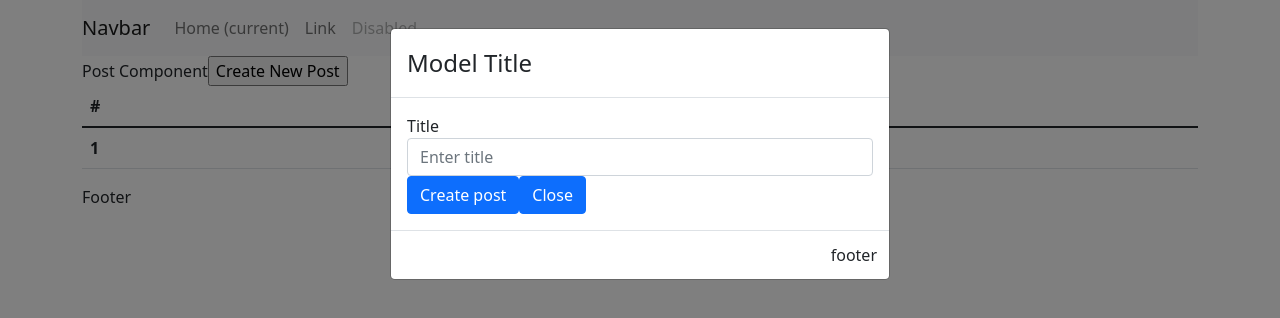
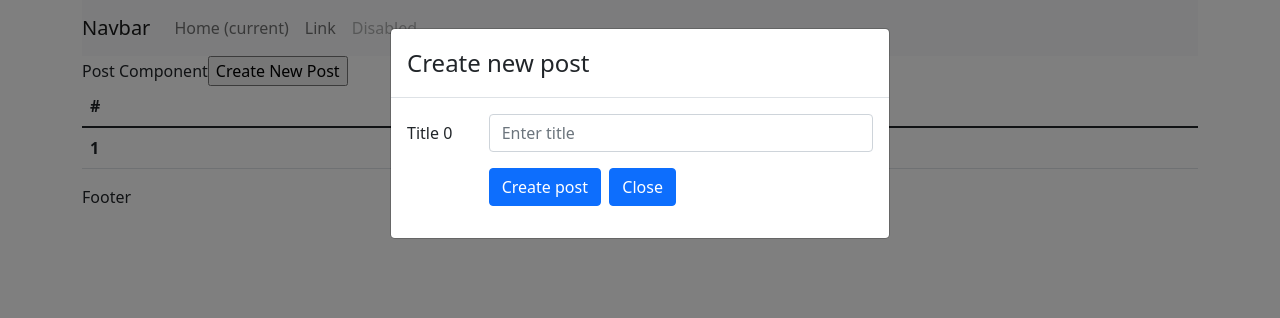
Before and after one commit to vinayjoshi03/react-basic-with-hooks, a React (Create React App) app: page / in a window 1280 px wide. Both pictures are taken after a click on the button "Create New Post". Shown: the top 318 px of the page. Built offline with nearby package versions, Linux system fonts and the light colour scheme.

Commit message:
Fixed the code

```diff
--- a/src/components/Posts/AddPostFormComponent.js
+++ b/src/components/Posts/AddPostFormComponent.js
@@ -1,8 +1,9 @@
-import React, { useState, useEffect, useCallback } from "react";
+import React, { useState, useEffect, useCallback, useReducer } from "react";
 import { addPost } from '../../slices/postsSlice';
 import { showModelBox, hideModelBox } from '../../slices/global';
 import { useSelector, useDispatch } from 'react-redux'
 const shortid = require('shortid');
+
 const AddPostFormComponent = () => {
     const [postTitle, setpostTitle] = useState('');
     const dispatch = useDispatch();
@@ -13,16 +14,35 @@ const AddPostFormComponent = () => {
         }
         dispatch(hideModelBox());
     });
-
+ const [counter, reducerDispatch] = useReducer((state, action)=>{
+     console.log('Initial-->',state)
+     if(action.type == 'Increment') {
+        state = state+1;
+        console.log('incrmental-->',state)
+     }
+    return state;
+ }, 0)
     return (
         <>
             <form onSubmit={(e) => { addPostActionHandler(e) }}>
-                <div className="form-group">
-                    <label for="exampleInputEmail1">Title</label>
-                    <input type="text" onChange={(e) => { if(e.target.value !='') {setpostTitle(e.target.value)} }} className="form-control" id="postTitle" placeholder="Enter title" />
+                <div className={"mb-3 row"}>
+                    <label for="title" class="col-sm-2 col-form-label">Title {counter}</label>
+                    <div class="col-sm-10">
+                        <input
+                        type="text"
+                        className="form-control"
+                        id="postTitle"
+                        placeholder="Enter title"
+                        onChange={(e) => { if (e.target.value != '') { setpostTitle(e.target.value) } }}  />
+                    </div>
                 </div>
-                <button type="submit" className="btn btn-primary">Create post</button>
-                <button onClick={()=> {dispatch(hideModelBox())}} type="button" className="btn btn-primary">Close</button>
+                <div className={"mb-3 row"}>
+                    <label for="title" class="col-sm-2 col-form-label">&nbsp;</label>
+                    <div class="col-sm-10">
+                        <button type="submit" className="btn btn-primary">Create post</button> &nbsp;
+                        <button onClick={() => { dispatch(hideModelBox()); reducerDispatch({'type':'Increment'}) }} type="button" className="btn btn-primary">Close</button>
+                    </div>
+                </div>
             </form>
         </>
     )
--- a/src/components/Posts/index.js
+++ b/src/components/Posts/index.js
@@ -33,7 +33,7 @@ const Posts = () => {
         }
         return (
             <>
-                <ModelBoxComponent title={'Model Title'} body={showPostForm()} footer={"aasdfasfsd"}/>
+                <ModelBoxComponent title={'Create new post'} body={showPostForm()}/>
                 <table className="table">
                     <thead>
                         <tr>
```
